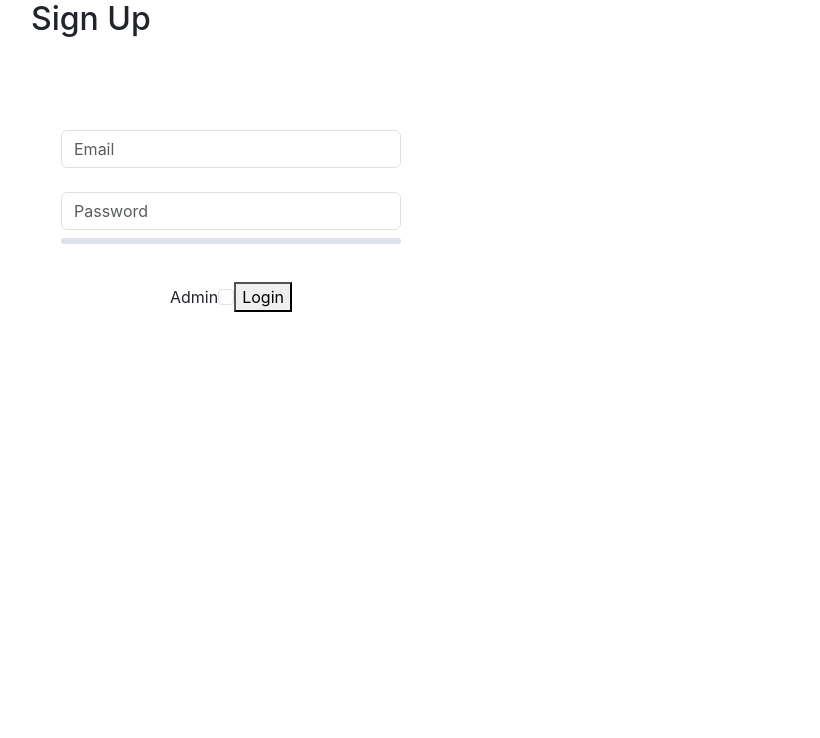
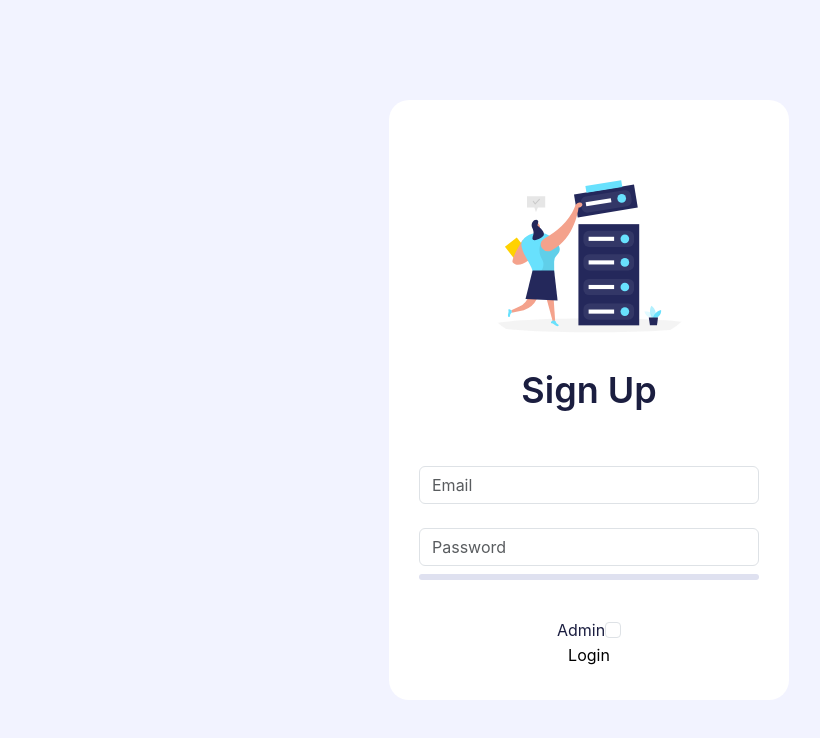
Before and after one commit to Darkmindy/Project-work-CODE, a React (Create React App) app: page / in a window 1280 px wide. Shown: the top 738 px of the page, without its empty margins (51-871 px from the left). Built offline with nearby package versions, Linux system fonts and the light colour scheme.

Commit message:
corrected

```diff
--- a/src/Components/Form/LoginForm.css
+++ b/src/Components/Form/LoginForm.css
@@ -1,6 +1,31 @@
-.login-form {
-  width: 100%;
-  max-width: 400px;
+* {
+  box-sizing: border-box;
+}
+
+html,
+body,
+.wrapper {
+  height: 100%;
+}
+
+body {
+  display: grid;
+  place-items: center;
+  margin: 0;
+  background: #f2f3ff;
+  font-family: "Euclid Circular A";
+  color: #1b1e40;
+  animation: rotate 5s infinite alternate linear;
+}
+
+button {
+  background: transparent;
+  border: 0;
+  cursor: pointer;
+}
+
+.login-card {
+  width: 400px;
   padding: 60px 30px 32px;
   border-radius: 1.25rem;
   background: #ffffff;
@@ -8,19 +33,24 @@
   transition: 0.4s;
 }
 
-.login-form > h2 {
+.login-card > h2 {
   font-size: 36px;
   font-weight: 600;
   margin: 0 0 30px;
 }
 
-.login-form img {
+.login-card img {
   width: 260px;
-  height: 260px;
   border-radius: 50%;
   border: 1px solid rgba(255, 255, 255, 0.4);
   padding: 5px;
   margin-bottom: 10px;
+}
+
+.login-form {
+  width: 100%;
+  margin: 0;
+  display: grid;
 }
 
 .login-form input.control::placeholder {
@@ -37,6 +67,8 @@
   color: inherit;
   border-radius: 6px;
   margin: 8px 0;
+  font-family: inherit;
+  text-align: left;
   font-size: 18px;
   transition: 0.4s;
 }
@@ -49,14 +81,17 @@ button.control {
   background: #454a8f;
   color: #f7f7f7;
   border: 0;
+  font-family: inherit;
   font-size: 1rem;
   font-weight: 600;
+  text-align: center;
   letter-spacing: 2px;
   transition: all 0.375s;
 }
 
 .bars {
   margin: 8px 0;
+  flex: 1 1 auto;
   display: flex;
   align-items: center;
   gap: 8px;
@@ -69,6 +104,7 @@ button.control {
   height: 6px;
   border-radius: 3px;
   transition: 0.4s;
+  width: 0%;
 }
 
 .bars.weak div {
--- a/src/Components/Form/LoginForm.tsx
+++ b/src/Components/Form/LoginForm.tsx
@@ -3,6 +3,7 @@ import { useNavigate } from "react-router-dom";
 import Button from "../Button/Button";
 import Input from "../Input/Input";
 import Checkbox from "../Checkbox/Checkbox";
+import logo from "./logo.svg";
 import "./LoginForm.css";
 
 const strengthLabels = ["weak", "medium", "strong"];
@@ -60,7 +61,8 @@ const LoginForm: FC = () => {
   };
 
   return (
-    <div>
+    <div className="login-card">
+      <img src={logo} />
       <h2>Sign Up</h2>
       <form onSubmit={handleSubmit} className="login-form">
         <div className="username">
```
Also changed, not shown: src/Components/Form/logo.svg (added).
